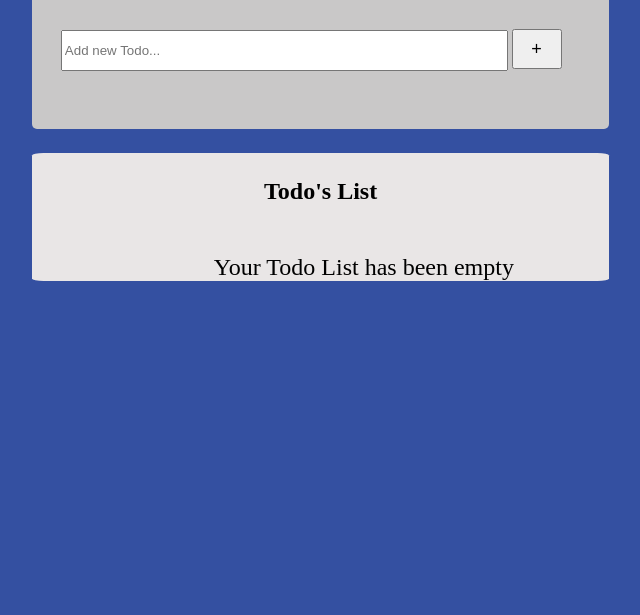
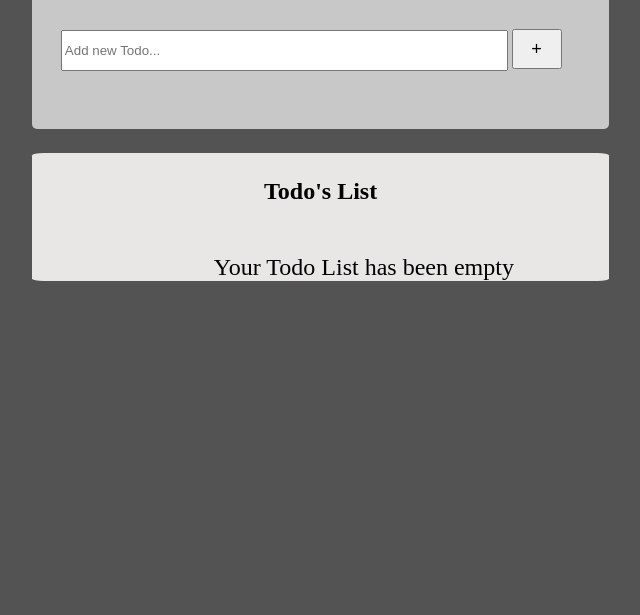
Before and after one commit to SVK5227D/Todos, a plain HTML site: page index.html in a window 1280 px wide. Shown: the part 185-800 px from the top of the page, without its empty margins (352-992 px from the left). Drawn offline with nearby package versions, Linux system fonts and the light colour scheme.

Commit message:
Final Commi

```diff
--- a/style.css
+++ b/style.css
@@ -15,7 +15,7 @@ h3 {
 }
 
 .backgroundbody {
-    background-color: #3450A1;
+    background-color: #535353;
     /*To stop the repection for background linergradient*/
     height: 100%;
     background-repeat: no-repeat;
```
